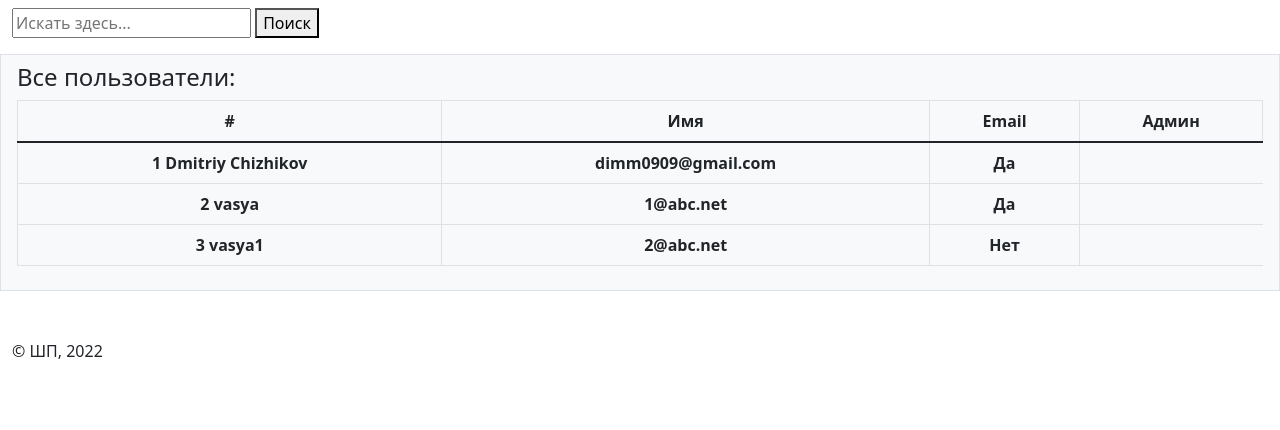
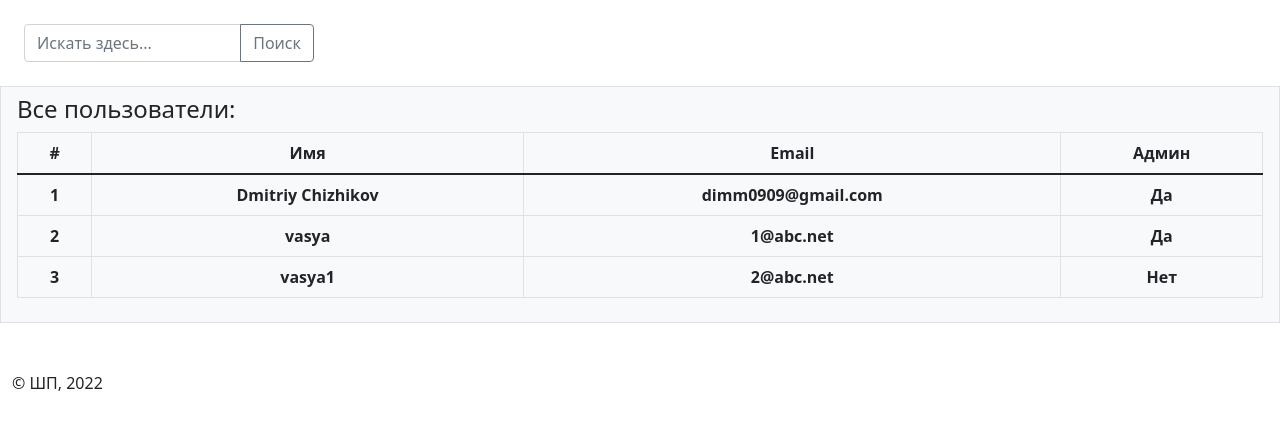
Before and after one commit to dimm0909/simple-votings, a Django app: page /users/ in a window 1280 px wide. Shown: the part 56-486 px from the top of the page. Run offline with Django 3.2, Linux system fonts and the light colour scheme; data comes from the database, SQL or seed files in the repository; lists and menus that the app fills with data are empty.

Commit message:
finished the users restructure

```diff
--- a/main/templates/pages/users.html
+++ b/main/templates/pages/users.html
@@ -2,10 +2,15 @@
 
 
 {% block content %}
-<form type="get">
-<input name="search"  placeholder="Искать здесь..." type="search" id="login_onput">
-  <button   type="submit" >Поиск</button>
-</form>
+<div  style="display: inline-block;" class="container w-25 mt-3 mb-2">
+    <form type="get">
+      <div class="input-group">
+        <input class ="form-control" name="search"  placeholder="Искать здесь..." type="search" id="login_onput">
+          <button class="btn btn-outline-secondary" type="submit">Поиск</button>
+      </div>
+    </form>
+  </div>
+
  <div class="row mt-3">
     <div class="col position-relative border bg-light px-3 py-2">
       <h4>Все пользователи:</h4>
@@ -22,7 +27,7 @@
         <tbody>
         {% for item in users %}
         <tr>
-          <th> {{ item.id }}</thintermediate
+          <th> {{ item.id }}</th>
           <th> {{ item }} </th>
           <th> {{ item.email }} </th>
             {% if item.is_superuser %}
--- a/main/templates/registration/login.html
+++ b/main/templates/registration/login.html
@@ -7,9 +7,7 @@
     <h3 class="text-center">Авторизация (vasya-promprog)</h3>
   </div>
 </div>
-
     <hr>
-
     <form action="{% url 'login' %}" method="POST">
         {% csrf_token %}
       <div class="w-25 pt-4 container border text-center bg-light">
```
